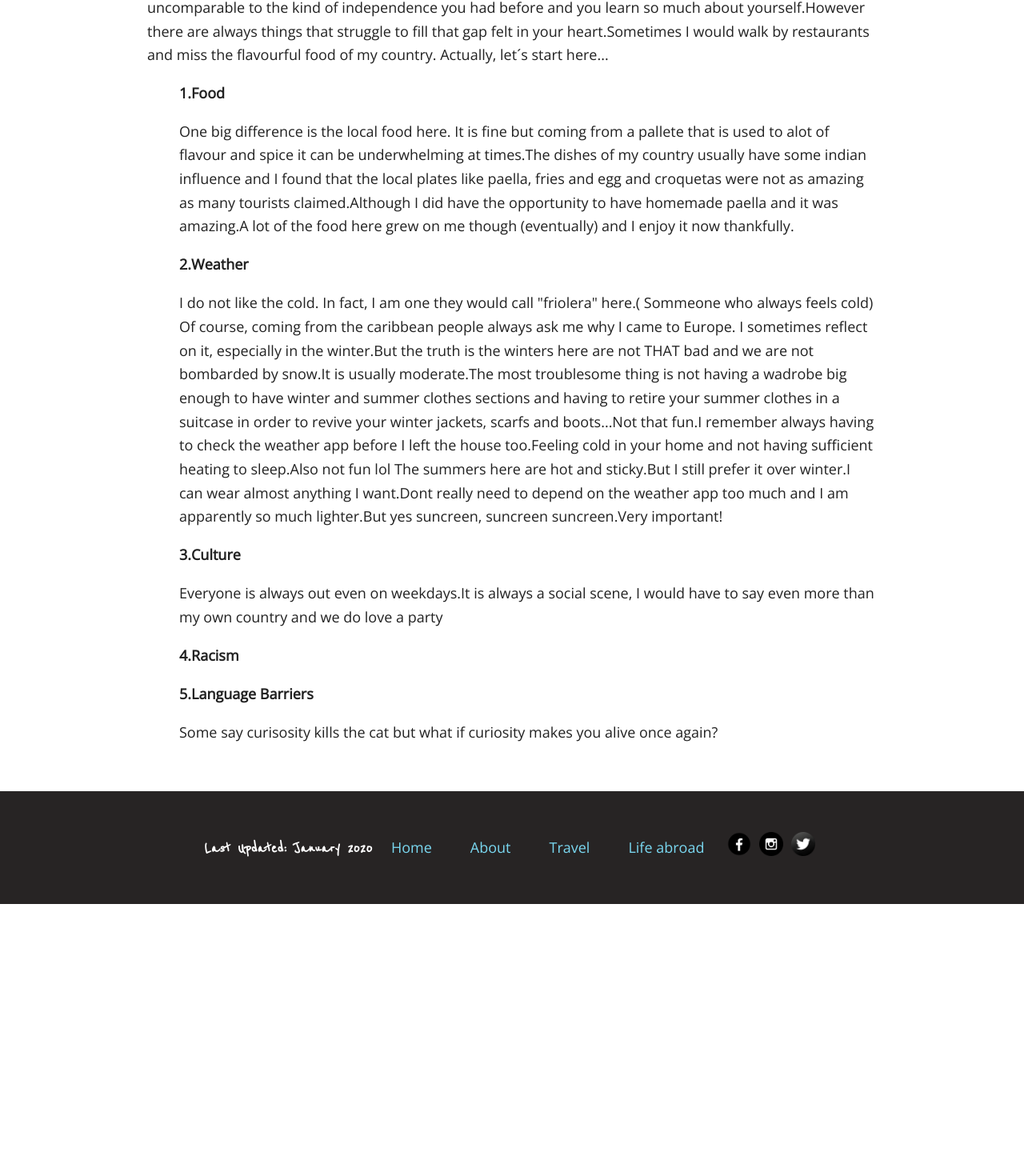
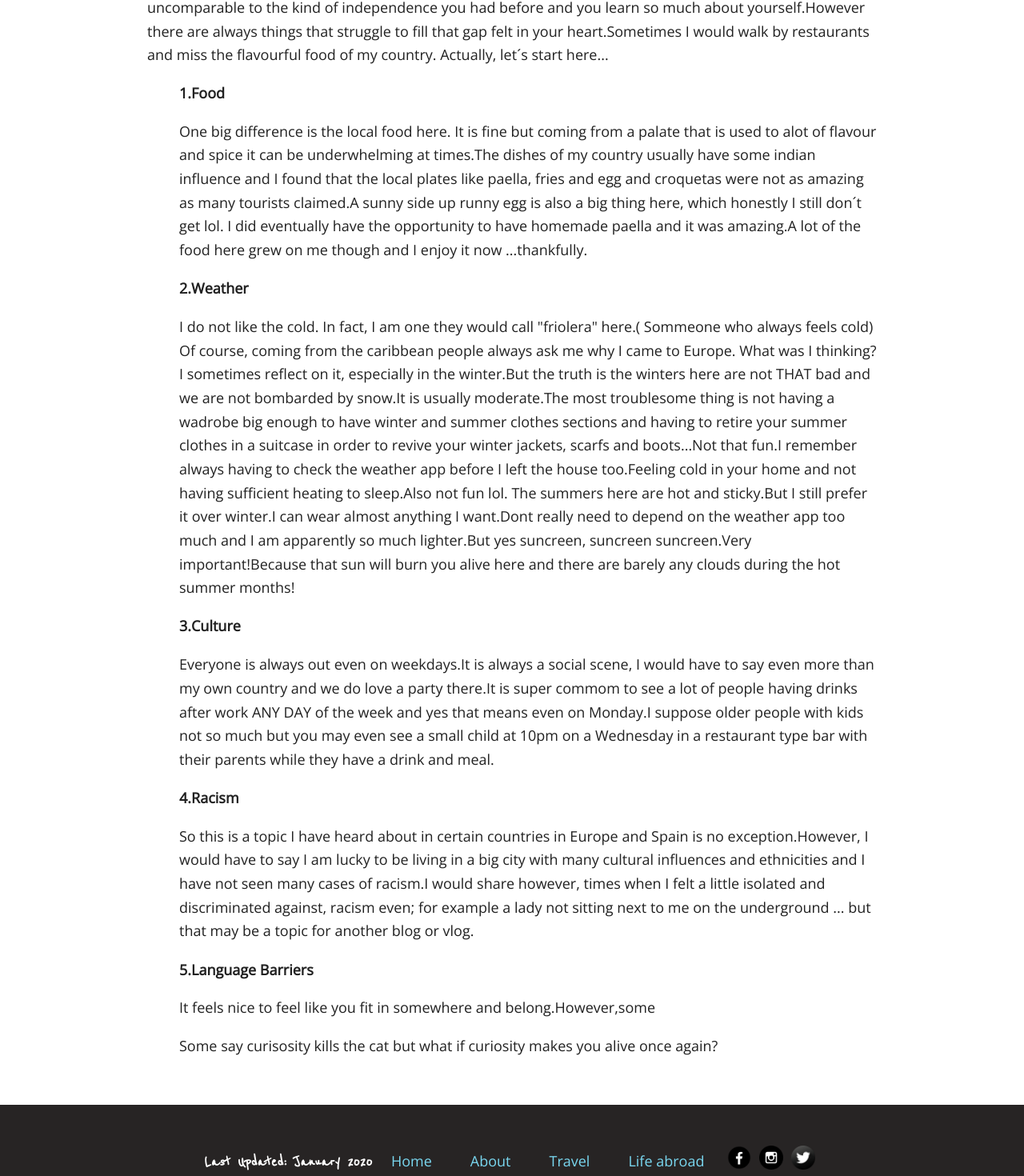
Before and after one commit to aisha-gregg/aisha-blog, a React (Create React App) app: page /life-abroad in a window 1280 px wide. Shown: the part 493-1963 px from the top of the page at 80% size. Before the commit the page ends 1623 px from the top, so only its background shows below. Built offline with nearby package versions, Linux system fonts and the light colour scheme.

Commit message:
Update life abroad section

```diff
--- a/src/components/feature-image/feature-image.module.css
+++ b/src/components/feature-image/feature-image.module.css
@@ -6,7 +6,7 @@
 }
 
 .container:hover {
-  cccursor: pointer;
+  cursor: pointer;
 }
 
 .container p {
--- a/src/pages/life-abroad/LifeAbroad.jsx
+++ b/src/pages/life-abroad/LifeAbroad.jsx
@@ -19,40 +19,60 @@ export function LifeAbroad() {
         <strong> 1.Food</strong>
         <p>
           One big difference is the local food here. It is fine but coming from
-          a pallete that is used to alot of flavour and spice it can be
+          a palate that is used to alot of flavour and spice it can be
           underwhelming at times.The dishes of my country usually have some
           indian influence and I found that the local plates like paella, fries
-          and egg and croquetas were not as amazing as many tourists
-          claimed.Although I did have the opportunity to have homemade paella
-          and it was amazing.A lot of the food here grew on me though
-          (eventually) and I enjoy it now thankfully.
+          and egg and croquetas were not as amazing as many tourists claimed.A
+          sunny side up runny egg is also a big thing here, which honestly I
+          still don´t get lol. I did eventually have the opportunity to have
+          homemade paella and it was amazing.A lot of the food here grew on me
+          though and I enjoy it now ...thankfully.
         </p>
         <strong>2.Weather</strong>
         <p>
           I do not like the cold. In fact, I am one they would call "friolera"
           here.( Sommeone who always feels cold) Of course, coming from the
-          caribbean people always ask me why I came to Europe. I sometimes
-          reflect on it, especially in the winter.But the truth is the winters
-          here are not THAT bad and we are not bombarded by snow.It is usually
-          moderate.The most troublesome thing is not having a wadrobe big enough
-          to have winter and summer clothes sections and having to retire your
-          summer clothes in a suitcase in order to revive your winter jackets,
-          scarfs and boots...Not that fun.I remember always having to check the
-          weather app before I left the house too.Feeling cold in your home and
-          not having sufficient heating to sleep.Also not fun lol The summers
-          here are hot and sticky.But I still prefer it over winter.I can wear
-          almost anything I want.Dont really need to depend on the weather app
-          too much and I am apparently so much lighter.But yes suncreen,
-          suncreen suncreen.Very important!
+          caribbean people always ask me why I came to Europe. What was I
+          thinking? I sometimes reflect on it, especially in the winter.But the
+          truth is the winters here are not THAT bad and we are not bombarded by
+          snow.It is usually moderate.The most troublesome thing is not having a
+          wadrobe big enough to have winter and summer clothes sections and
+          having to retire your summer clothes in a suitcase in order to revive
+          your winter jackets, scarfs and boots...Not that fun.I remember always
+          having to check the weather app before I left the house too.Feeling
+          cold in your home and not having sufficient heating to sleep.Also not
+          fun lol. The summers here are hot and sticky.But I still prefer it
+          over winter.I can wear almost anything I want.Dont really need to
+          depend on the weather app too much and I am apparently so much
+          lighter.But yes suncreen, suncreen suncreen.Very important!Because
+          that sun will burn you alive here and there are barely any clouds
+          during the hot summer months!
         </p>
         <strong>3.Culture</strong>{" "}
         <p>
           Everyone is always out even on weekdays.It is always a social scene, I
           would have to say even more than my own country and we do love a party
+          there.It is super commom to see a lot of people having drinks after
+          work ANY DAY of the week and yes that means even on Monday.I suppose
+          older people with kids not so much but you may even see a small child
+          at 10pm on a Wednesday in a restaurant type bar with their parents
+          while they have a drink and meal.
         </p>
-        <strong>4.Racism</strong> <p></p>
+        <strong>4.Racism</strong>{" "}
+        <p>
+          So this is a topic I have heard about in certain countries in Europe
+          and Spain is no exception.However, I would have to say I am lucky to
+          be living in a big city with many cultural influences and ethnicities
+          and I have not seen many cases of racism.I would share however, times
+          when I felt a little isolated and discriminated against, racism even;
+          for example a lady not sitting next to me on the underground ... but
+          that may be a topic for another blog or vlog.
+        </p>
         <strong>5.Language Barriers </strong>
-        <p></p>
+        <p>
+          It feels nice to feel like you fit in somewhere and
+          belong.However,some
+        </p>
         Some say curisosity kills the cat but what if curiosity makes you alive
         once again?
       </ul>
--- a/src/posts/life-abroad.md
+++ b/src/posts/life-abroad.md
@@ -8,22 +8,55 @@ For all it is worth it is a very rewarding experience.The independence you gain
 
 1.Food
 
-One big difference is the local food here. It is fine but coming from a pallete that is used to alot of flavour and spice it can be underwhelming at times.The dishes of my country usually have some indian influence and I found that the local plates like paella, fries and egg and croquetas were not as amazing as many tourists claimed.Although I did have the opportunity to have homemade paella and it was amazing.A lot of the food here grew on me though (eventually) and I enjoy it now thankfully.
+One big difference is the local food here. It is fine but coming from
+a palate that is used to alot of flavour and spice it can be
+underwhelming at times.The dishes of my country usually have some
+indian influence and I found that the local plates like paella, fries
+and egg and croquetas were not as amazing as many tourists claimed.A
+sunny side up runny egg is also a big thing here, which honestly I
+still don´t get lol. I did eventually have the opportunity to have
+homemade paella and it was amazing.A lot of the food here grew on me
+though and I enjoy it now ...thankfully.
 
 2.Weather
 
-I do not like the cold. In fact, I am one they would call "friolera" here.( Sommeone who always feels cold)
-Of course, coming from the caribbean people always ask me why I came to Europe. I sometimes reflect on it, especially in the winter.But the truth is
-the winters here are not THAT bad and we are not bombarded by snow.It is usually moderate.The most troublesome thing is not having a wadrobe big enough to have winter and summer clothes sections and having to retire your summer clothes in a suitcase in order to revive your winter jackets, scarfs and boots...Not that fun.I remember always having to check the weather app before I left the house too.Feeling cold in your home and not having sufficient heating to sleep.Also not fun lol
-
-The summers here are hot and sticky.But I still prefer it over winter.I can wear almost anything I want.Dont really need to depend on the weather app too much and I am apparently so much lighter.But yes suncreen, suncreen suncreen.Very important!
+I do not like the cold. In fact, I am one they would call "friolera"
+here.( Sommeone who always feels cold) Of course, coming from the
+caribbean people always ask me why I came to Europe. What was I
+thinking? I sometimes reflect on it, especially in the winter.But the
+truth is the winters here are not THAT bad and we are not bombarded by
+snow.It is usually moderate.The most troublesome thing is not having a
+wadrobe big enough to have winter and summer clothes sections and
+having to retire your summer clothes in a suitcase in order to revive
+your winter jackets, scarfs and boots...Not that fun.I remember always
+having to check the weather app before I left the house too.Feeling
+cold in your home and not having sufficient heating to sleep.Also not
+fun lol. The summers here are hot and sticky.But I still prefer it
+over winter.I can wear almost anything I want.Dont really need to
+depend on the weather app too much and I am apparently so much
+lighter.But yes suncreen, suncreen suncreen.Very important!Because
+that sun will burn you alive here and there are barely any clouds
+during the hot summer months!
 
 3.Culture
 
-Everyone is always out even on weekdays.
+        Everyone is always out even on weekdays.It is always a social scene, I
+          would have to say even more than my own country and we do love a party
+          there.It is super commom to see a lot of people having drinks after
+          work ANY DAY of the week and yes that means even on Monday.I suppose
+          older people with kids not so much but you may even see a small child
+          at 10pm on a Wednesday in a restaurant type bar with their parents
+          while they have a drink and meal.
 
 4.Racism and feeling outsider syndrome
+So this is a topic I have heard about in certain countries in Europe
+and Spain is no exception.However, I would have to say I am lucky to
+be living in a big city with many cultural influences and ethnicities
+and I have not seen many cases of racism.I would share however, times
+when I felt a little isolated and discriminated against, racism even;
+for example a lady not sitting next to me on the underground ... but
+that may be a topic for another blog or vlog.
 
 5.Language Barriers
-
-Some say curisosity kills the cat but what if curiosity makes you alive once again?
+It feels nice to feel like you fit in somewhere and belong.However,being a foreigner in a country
+with a completely distinct mother tongue to your own is difficult. And feeling like you fit in, especially when you stand out so much; that feeling can actually come and go! The language barrier does not help.There are times difficult words and expressions can make conversation pretty tough.Sometimes depending on events you go to, for example plays, museums, excusions, it can be a challenge.
```
